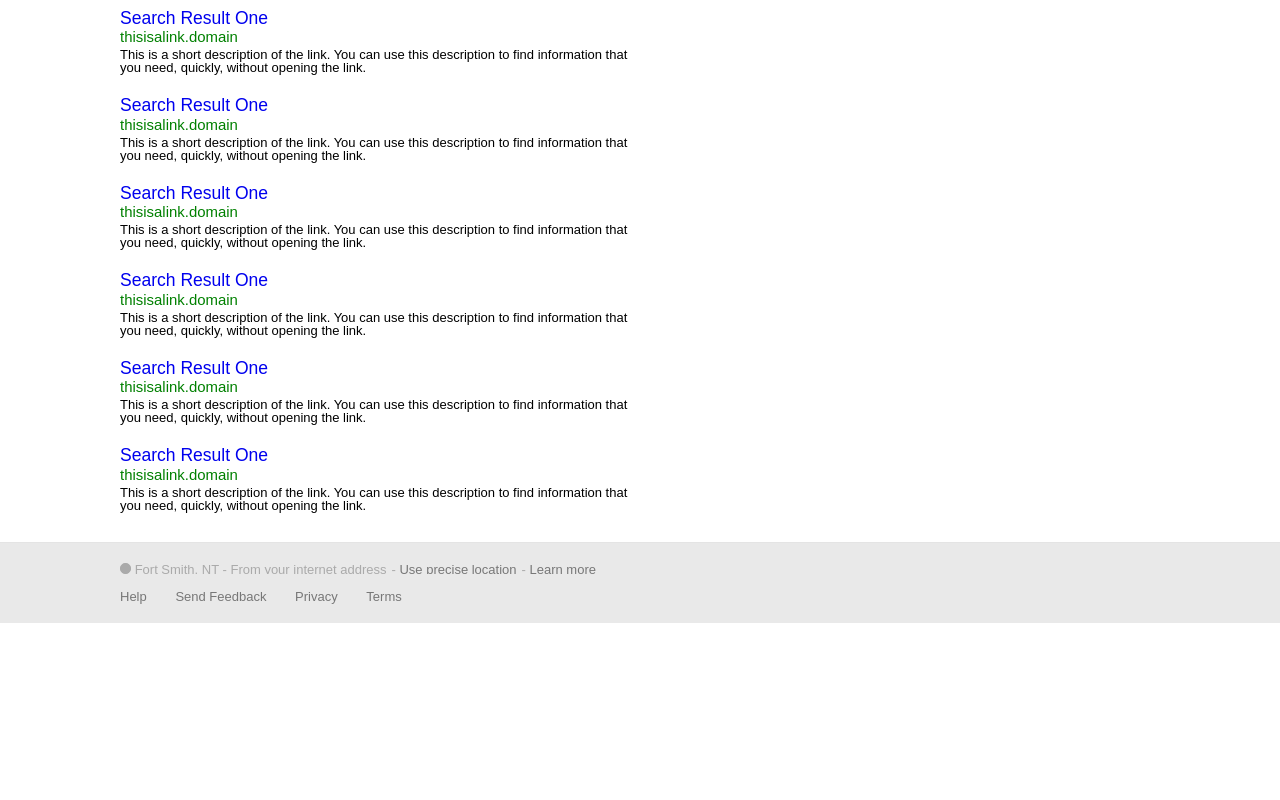
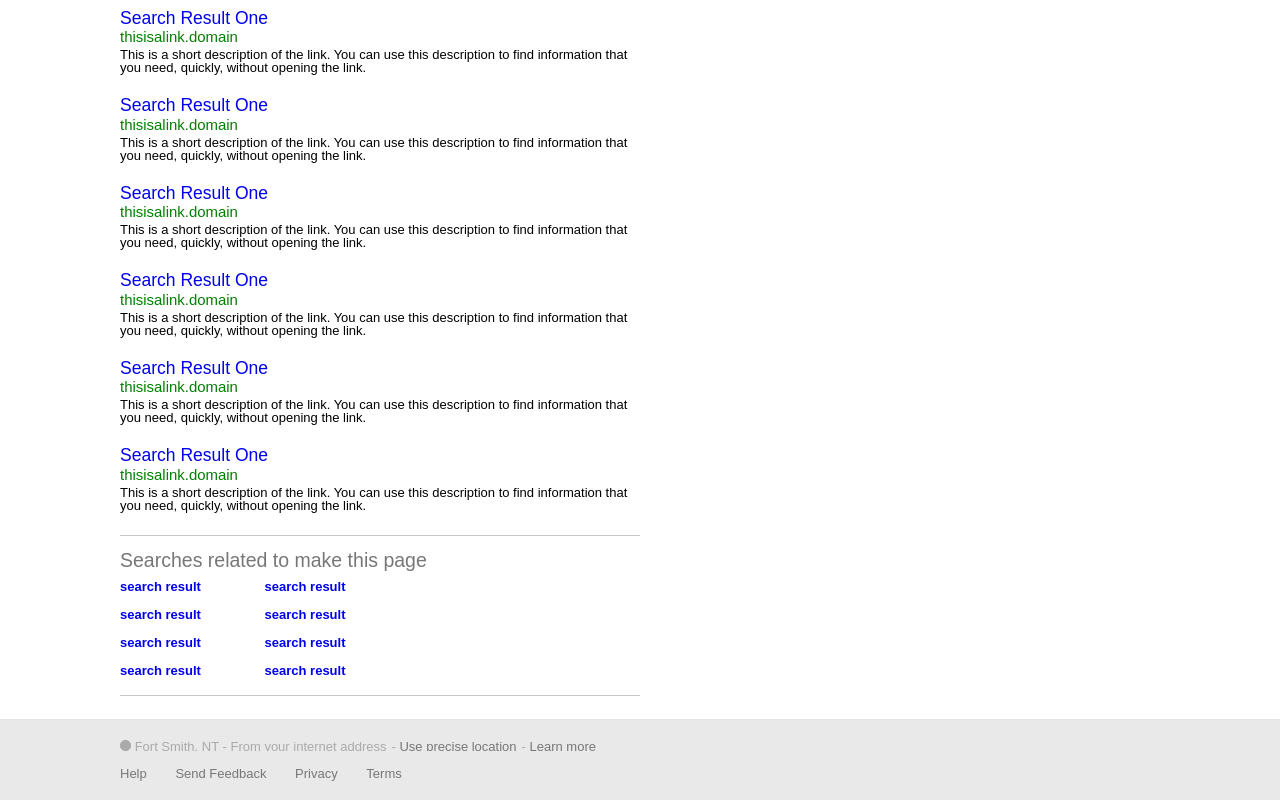
Before and after one commit to runger01/google-homepage, a plain HTML site: page search.html in a window 1280 px wide. Shown: the part 628-1428 px from the top of the page. Before the commit the page ends 1251 px from the top, so only its background shows below. Drawn offline with Linux system fonts and the light colour scheme.

Commit message:
added related searches

```diff
--- a/css/search.css
+++ b/css/search.css
@@ -57,8 +57,10 @@ html, body {
     border: solid 1px #777;
 }
 .content {
-    margin: 30px 120px;
+    margin: 30px 0 0 120px;
     background-color: white;
+    border-bottom: solid 1px #c6c6c6;
+    width: 520px;
 }
 .results div, p, ul, h1 {
     margin-bottom: 3px;
@@ -68,9 +70,30 @@ html, body {
     width: 520px;
     margin-bottom: 23px;
 }
-
 .results h1 {
     font-size: 1.35em;
+}
+.related_searches {
+    width: 520px;
+    margin-left: 120px;
+    border-bottom: solid 1px #c6c6c6;
+    margin: 0 0 23px 120px;
+    overflow: hidden;
+}
+.related_searches h1 {
+    font-size: 1.5em;
+    color: #777;
+    margin: 15px 0 10px 0;
+}
+.related_searches ul {
+    display: inline-block;
+}
+.related_searches li {
+    padding: 0 60px 15px 0;
+}
+.related_searches a {
+    font-weight: bold;
+    text-decoration: none;
 }
 .url {
     font-size: 1.15em;
@@ -88,7 +111,6 @@ html, body {
     background: #e9e9e9;
     overflow: hidden;
 }
-
 .logo {
     float: left;
     background: url("../images/logo.png") no-repeat;
--- a/search.html
+++ b/search.html
@@ -132,6 +132,21 @@
                             without opening the link.</p>
                     </article>
                 </div>
+                <div class="related_searches">
+                    <h1>Searches related to make this page</h1>
+                    <ul class="related_left">
+                        <li><a href="#">search result</a></li>
+                        <li><a href="#">search result</a></li>
+                        <li><a href="#">search result</a></li>
+                        <li><a href="#">search result</a></li>
+                    </ul>
+                    <ul class="related_right">
+                        <li><a href="#">search result</a></li>
+                        <li><a href="#">search result</a></li>
+                        <li><a href="#">search result</a></li>
+                        <li><a href="#">search result</a></li>
+                    </ul>
+                </div>
             </div>
         </div>
         <div class="footer">
```
